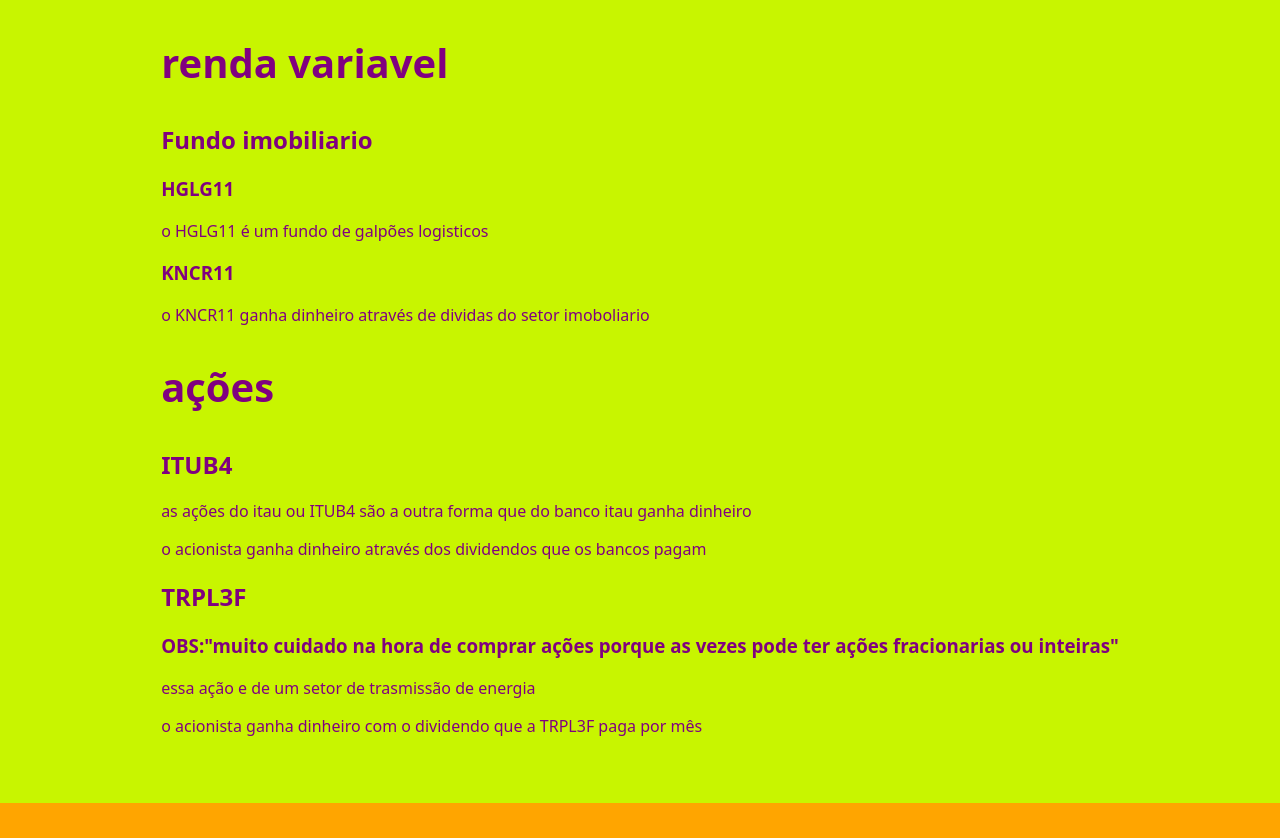
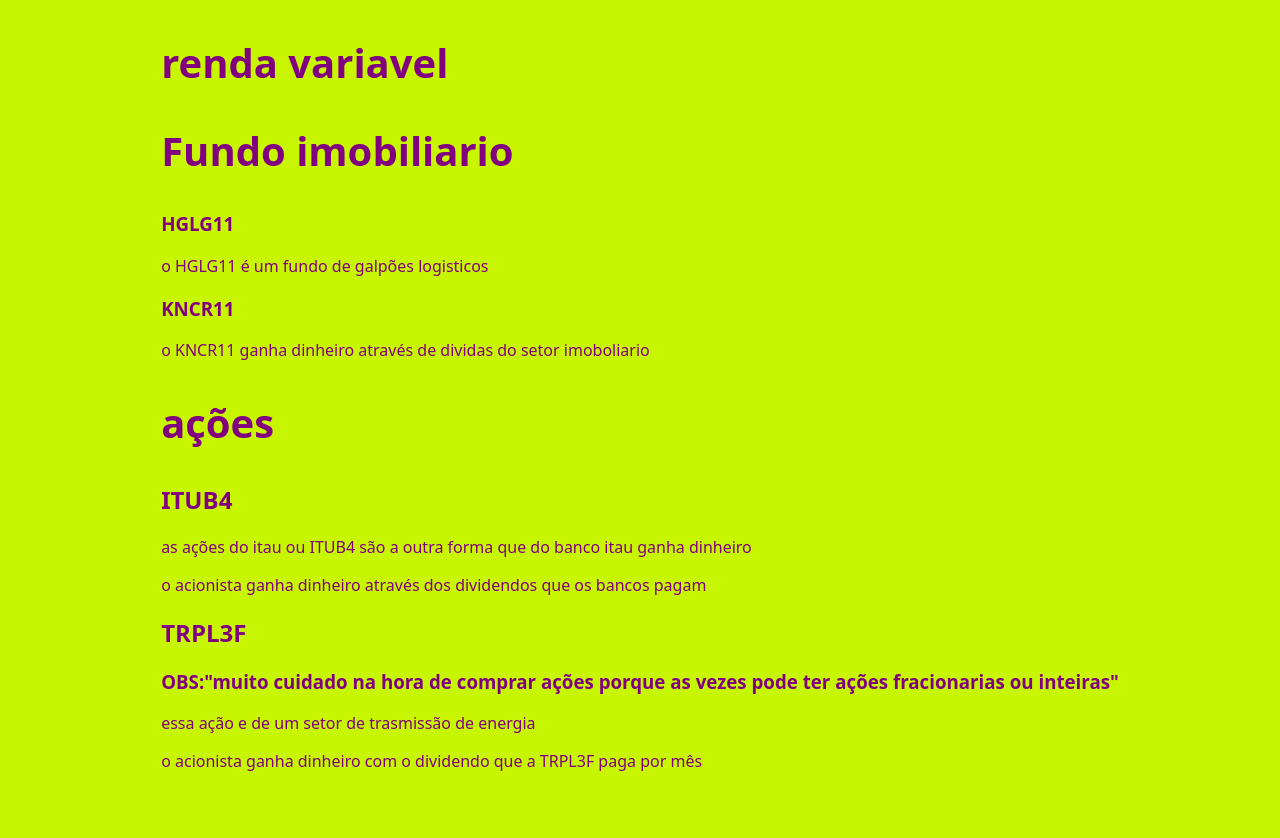
Before and after one commit to croos13/Luis-investimento, a plain HTML site: page index.html in a window 1280 px wide. Shown: the part 1100-1938 px from the top of the page. Before the commit the page ends 1903 px from the top, so only its background shows below. Drawn offline with Linux system fonts and the light colour scheme; a web font is replaced by a local one.

Commit message:
Update index.html
desculpa

```diff
--- a/index.html
+++ b/index.html
@@ -37,7 +37,7 @@
     <section>
         <div>
             <h1>renda variavel</h1>
-            <h2>Fundo imobiliario</h2>
+            <h1>Fundo imobiliario</h1>
             <h3>HGLG11</h3>
             <P>o HGLG11 é um fundo de galpões logisticos </P>
             <h3>KNCR11</h3>
```
